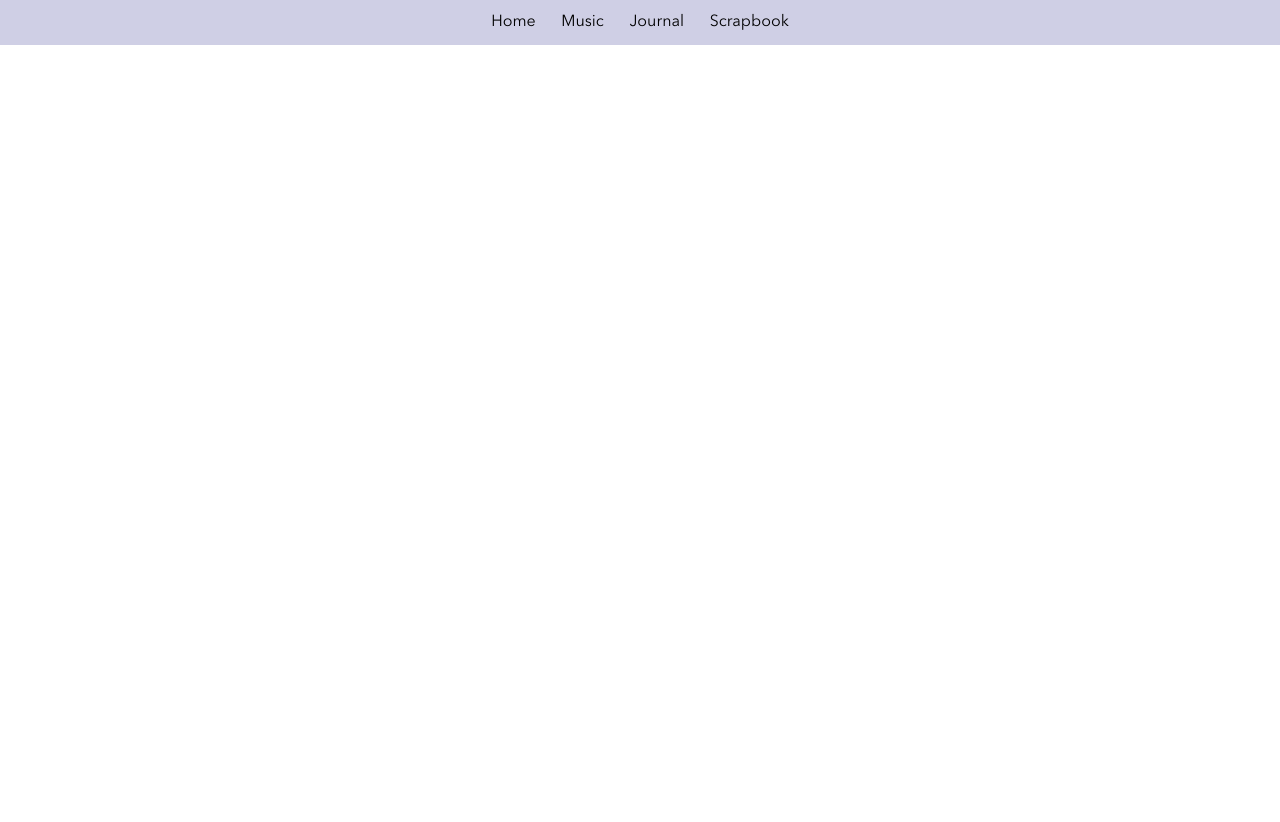
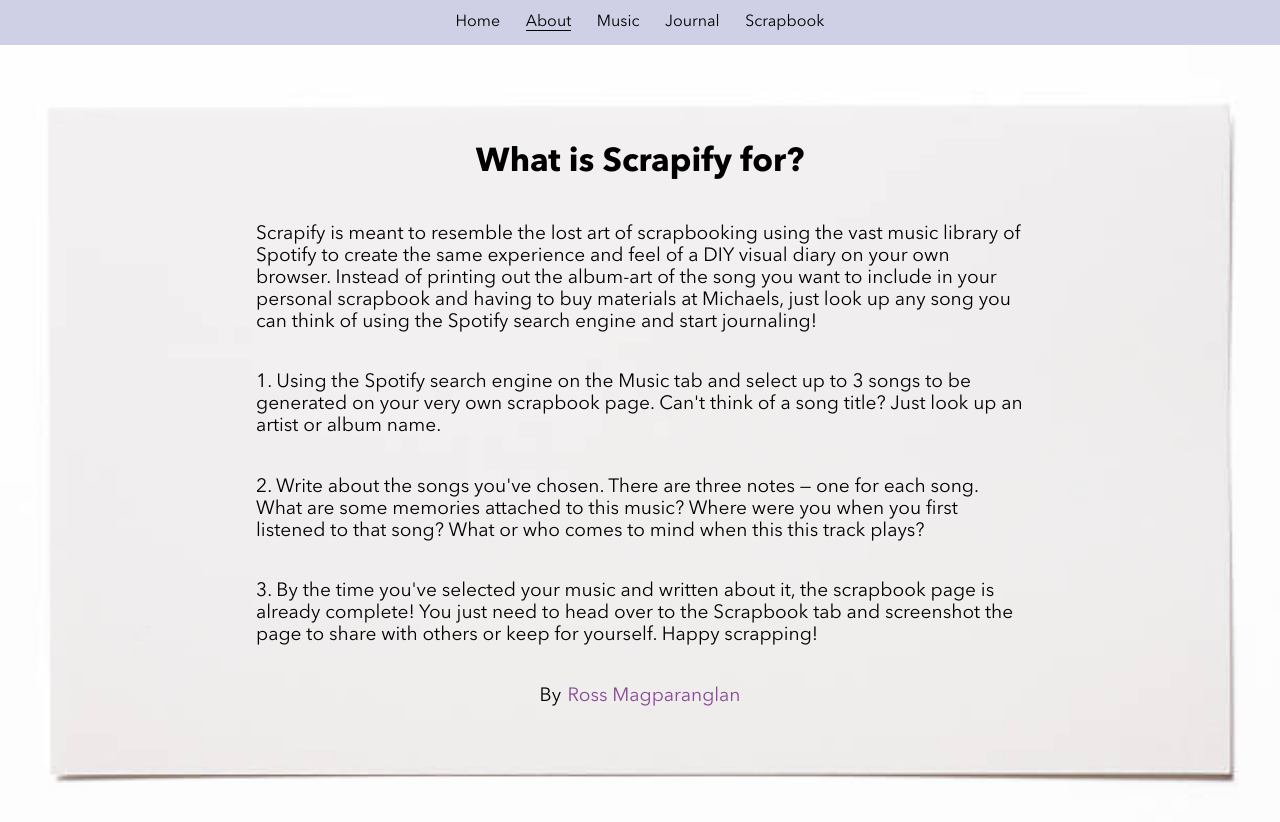
Before and after one commit to ross-mag/scrapify, a React (Create React App) app: page /about in a window 1280 px wide. Shown: the top 822 px of the page. Before the commit the page ends 800 px from the top, so only its background shows below. Built offline with nearby package versions, Linux system fonts and the light colour scheme; no server answers.

Commit message:
added about page

```diff
--- a/src/App.js
+++ b/src/App.js
@@ -5,6 +5,7 @@
 import MusicPage from "./pages/MusicPage/MusicPage";
 import JournalPage from "./pages/JournalPage/JournalPage";
 import ScrapbookPage from "./pages/ScrapbookPage/ScrapbookPage";
+import AboutPage from "./pages/AboutPage/AboutPage";
 import { SelectedSongsProvider } from "./SelectedSongsContext";
 
 function App() {
@@ -15,6 +16,7 @@
           <Header />
           <Routes>
             <Route path="/" element={<HomePage />} />
+            <Route path="/about" element={<AboutPage />} />
             <Route path="/music" element={<MusicPage />} />
             <Route path="/journal" element={<JournalPage />} />
             <Route path="/scrapbook" element={<ScrapbookPage />} />
--- a/src/components/Nav/Nav.js
+++ b/src/components/Nav/Nav.js
@@ -9,6 +9,11 @@
           <li className="list-item">
             <NavLink to={"/"} className="list-item__link" activeclassname="active">
               Home
+            </NavLink>
+          </li>
+          <li className="list-item">
+            <NavLink to={"/about"} className="list-item__link" activeclassname="active">
+              About
             </NavLink>
           </li>
           <li className="list-item">
--- /dev/null
+++ b/src/pages/AboutPage/AboutPage.js
@@ -0,0 +1,31 @@
+import "./AboutPage.scss";
+
+function AboutPage() {
+
+  return (
+    <div className="about-page">
+      <h1 className="about__header">What is Scrapify for?</h1>
+      <div className="about__body-container">
+        <p className="about__body">
+          Scrapify is meant to resemble the lost art of scrapbooking using the vast music library of Spotify to create the same experience and feel of a DIY visual diary on your own browser. Instead of printing out the album-art of the song you want to include in your personal scrapbook and having to buy materials at Michaels, just look up any song you can think of using the Spotify search engine and start journaling!
+        </p>
+        <p className="about__body">
+          1. Using the Spotify search engine on the Music tab and select up to 3 songs to be generated on your very own scrapbook page. Can't think of a song title? Just look up an artist or album name.
+        </p>
+        <p className="about__body">
+          2. Write about the songs you've chosen. There are three notes — one for each song. What are some memories attached to this music? Where were you when you first listened to that song? What or who comes to mind when this this track plays?
+        </p>
+        <p className="about__body">
+          3.  By the time you've selected your music and written about it, the scrapbook page is already complete! You just need to head over to the Scrapbook tab and screenshot the page to share with others or keep for yourself. Happy scrapping!
+        </p>
+        <div className="signature__container">
+          <p className="about__body">
+            By <a className="signature__link" href="https://www.linkedin.com/in/ross-mag/">Ross Magparanglan</a>
+          </p>
+        </div>
+      </div>
+    </div>
+  );
+}
+
+export default AboutPage
--- /dev/null
+++ b/src/pages/AboutPage/AboutPage.scss
@@ -0,0 +1,51 @@
+@use '../../partials/mixins' as *;
+@use '../../partials/typography' as *;
+@use '../../partials/variables' as *;
+
+.about-page {
+  background-image: url('../../assets/images/blank-paper.jpg');
+  background-size: 100vw 100vh;
+  background-repeat: no-repeat;
+  min-height: 100vh;
+  min-width: 100vh;
+  padding: 0;
+}
+
+.about {
+
+  &__header {
+    display: flex;
+    justify-content: center;
+    padding: 6rem 0 0 0;
+  }
+
+  &__body {
+    display: flex;
+    justify-content: center;
+    padding: 2.4rem 0 0 0;
+    font-size: 1.2rem;
+  }
+
+  &__body-container {
+    display: flex;
+    justify-content: center;
+    flex-direction: column;
+    margin: 0 16rem;
+    padding: 0;
+  }
+}
+
+.signature {
+
+  &__container {
+    display: flex;
+    justify-content: center;
+    flex-direction: row;
+  }
+
+  &__link {
+    text-decoration: none;
+    color: rgb(136, 73, 151);
+    padding: 0 0 0 0.4rem;
+  }
+}
--- a/src/pages/HomePage/HomePage.js
+++ b/src/pages/HomePage/HomePage.js
@@ -29,9 +29,7 @@
             Journal
           </button>
         </Link>
-        {/* <button className="spotify-login__button" onClick={handleSpotifyLogin}>
-          Log in with Spotify
-        </button> */}
+        {/* <a href="http://localhost:1020/login">Login with Spotify</a> */}
       </div>
     </div>
   );
```
